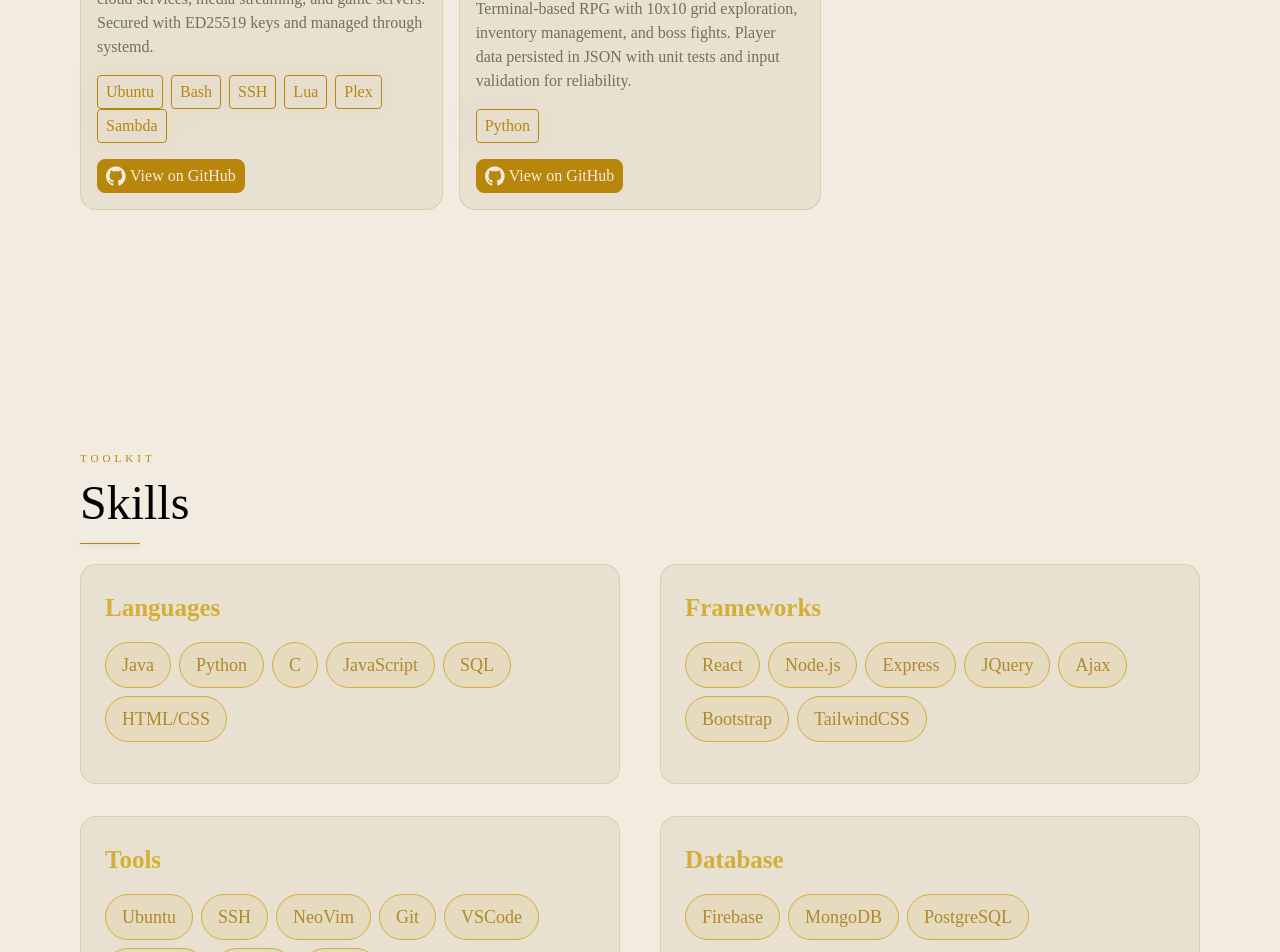
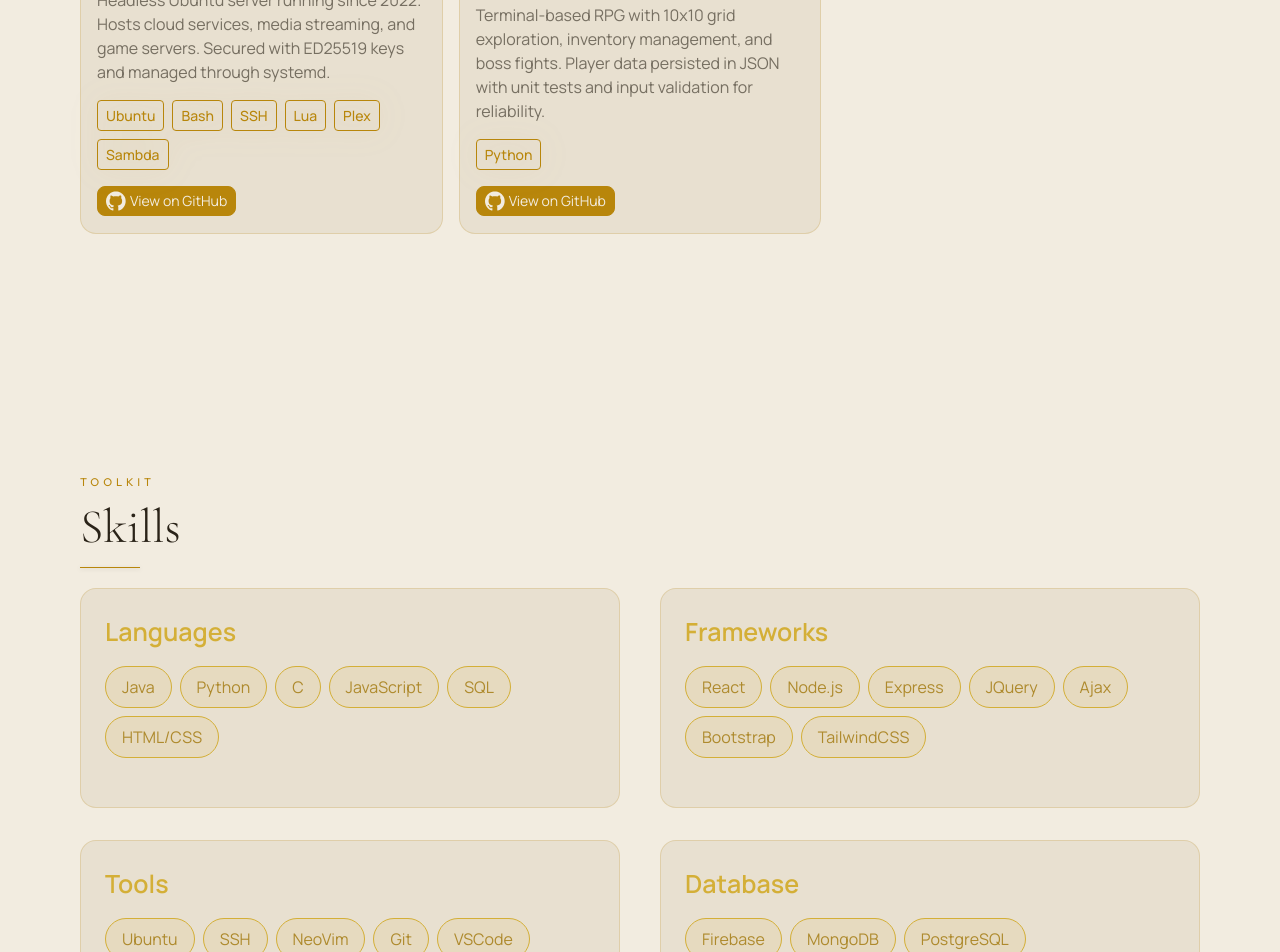
Before and after one commit to kpasag/Portfolio, a React (Vite) app: page / in a window 1280 px wide. Shown: the part 1720-2672 px from the top of the page. Built offline with nearby package versions, Linux system fonts and the light colour scheme.

Commit message:
Forgot to import google fonts

```diff
--- a/index.html
+++ b/index.html
@@ -5,6 +5,15 @@
     <link rel="icon" type="image/svg+xml" href="/favicon.svg" />
     <meta name="viewport" content="width=device-width, initial-scale=1.0" />
     <title>portfolio</title>
+
+    <!-- Google Fonts -->
+    <link rel="preconnect" href="https://fonts.googleapis.com" />
+    <link rel="preconnect" href="https://fonts.gstatic.com" crossorigin />
+    <link
+      href="https://fonts.googleapis.com/css2?family=Cormorant+Garamond:ital,wght@0,300..700;1,300..700&family=Manrope:wght@200..800&family=Newsreader:ital,opsz,wght@0,6..72,200..800;1,6..72,200..800&family=Outfit:wght@100..900&display=swap"
+      rel="stylesheet"
+    />
+    />
   </head>
   <body>
     <div id="root"></div>
--- a/src/Body.jsx
+++ b/src/Body.jsx
@@ -12,11 +12,27 @@ const TITLES = [
   "DevOps Engineer",
 ];
 
+function ExperienceCard({ date, title, company, paragraph }) {
+  return (
+    <section className="flex flex-col gap-y-2 ">
+      <div className="flex items-center  gap-x-4 text-[#B8860B]">
+        <span className="text-xl -translate-x-0.5">•</span>
+        <h3>{date}</h3>
+      </div>
+      <div className="px-6">
+        <h2 className="text-2xl text-[#2A2318]">{title}</h2>
+        <h3 className="text-[#D4A843]">{company}</h3>
+        <p className="text-[rgba(42,35,24,0.6)]">{paragraph}</p>
+      </div>
+    </section>
+  );
+}
+
 function SkillsCard({ title, skills }) {
   return (
     <section className="bg-[#E8E0D0] hover:bg-[#DED5C3] rounded-2xl p-6 border border-[rgba(184,134,11,0.2)] space-y-4 font-['Manrope'] h-55">
       <h1 className="font-semibold text-[25px] text-[#D4AF37] ">{title}</h1>
-      <div className="flex gap-2 text-[#ae8a2d] text-lg flex-wrap">
+      <div className="flex gap-2 text-[#ae8a2d] text-md flex-wrap">
         {skills.map((skill, index) => (
           <p
             className="bg-[rgba(212,168,67,0.12)] px-4 py-2 border rounded-3xl border-[#D4AF37] "
@@ -39,12 +55,12 @@ function ProjectCard({ img, title, paragraph, codeStacks, github }) {
       ></div>
       <div className="p-4 space-y-2">
         <div className="flex justify-between">
-          <h2 className="text-[#B8860B] text-center text-[23px] font-semibold tracking-wider">
+          <h2 className="text-[#B8860B] text-center text-[23px] font-['Cormorant_Garamond'] font-semibold">
             {title}
           </h2>
         </div>
         <p className="text-[rgba(42,35,24,0.6)]">{paragraph}</p>
-        <div className="flex space-x-2 text-[#D4AF37] drop-shadow-[0_0_15px_rgba(197,160,89,0.3)] font-medium py-2 flex-wrap">
+        <div className="flex gap-2 text-[#D4AF37] drop-shadow-[0_0_15px_rgba(197,160,89,0.3)] font-medium py-2 flex-wrap text-[14px] ">
           {codeStacks.map((stack, index) => (
             <p
               className="py-1 px-2 transition-all bg-[] hover:bg-amber-400 duration-300 hover:drop-shadow-[0_0_15px_rgba(197,160,89,0.3)] text-[#B8860B] border border-[#B8860B] rounded-sm"
@@ -55,7 +71,7 @@ function ProjectCard({ img, title, paragraph, codeStacks, github }) {
           ))}
         </div>
         <a
-          className="px-2 py-1 inline-flex space-x-1 transition-all bg-[#B8860B] hover:bg-amber-400 duration-300 hover:drop-shadow-[0_0_15px_rgba(197,160,89,0.3)] rounded-lg border border-[#B8860B] text-[#F2ECE0] items-center "
+          className="px-2 py-1 inline-flex space-x-1 transition-all bg-[#B8860B] hover:bg-amber-400 duration-300 hover:drop-shadow-[0_0_15px_rgba(197,160,89,0.3)] rounded-lg border border-[#B8860B] text-[#F2ECE0] items-center text-sm"
           href={github}
         >
           <svg
@@ -88,7 +104,7 @@ function SubtitleSection({ label, title }) {
       <p className="font-['Outfit'] text-[0.7rem] uppercase tracking-[0.35em] mb-3 text-[#B8860B]">
         {label}
       </p>
-      <h2 className="font-['Cormorant_Garamond'] text-4xl md:text-5xl font-light mb-4">
+      <h2 className="font-['Cormorant_Garamond'] text-4xl md:text-5xl font-light mb-4 text-[#2A2318]">
         {title}
       </h2>
       <div className="w-15 h-px bg-[#B8860B] drop-shadow-sm"></div>
@@ -240,15 +256,65 @@ function Body() {
             />
             <SkillsCard
               title={`Frameworks`}
-              skills={["React", "Node.js", "Express", "JQuery", "Ajax", "Bootstrap", "TailwindCSS"]}
+              skills={[
+                "React",
+                "Node.js",
+                "Express",
+                "JQuery",
+                "Ajax",
+                "Bootstrap",
+                "TailwindCSS",
+              ]}
             />
             <SkillsCard
               title={`Tools`}
-              skills={["Ubuntu", "SSH", "NeoVim", "Git", "VSCode", "JetBrains", "Figma", "Trello"]}
+              skills={[
+                "Ubuntu",
+                "SSH",
+                "NeoVim",
+                "Git",
+                "VSCode",
+                "JetBrains",
+                "Figma",
+                "Trello",
+              ]}
             />
             <SkillsCard
               title={`Database`}
               skills={["Firebase", "MongoDB", "PostgreSQL"]}
+            />
+          </div>
+        </section>
+
+        {/* Experience */}
+        <section
+          id="experience"
+          className="max-w-400 mx-auto py-30 min-h-screen px-20"
+        >
+          <div className="pb-10">
+            <SubtitleSection
+              label={`Journey`}
+              title={`Experience & Education`}
+            />
+          </div>
+          <div className="space-y-10 border-l border-[#D4A843] max-w-2/3">
+            <ExperienceCard
+              date={`May 2026 - Aug 2026`}
+              title={`IT Support Intern (Co-op)`}
+              company={`Walt Disney Animation Studio`}
+              paragraph={`Supporting the technology infrastructure behind animated feature films. Working closely with the IT team on systems support, troubleshooting, and tooling.`}
+            />
+            <ExperienceCard
+              date={`Sep 2025 - May 2027 (Expected)`}
+              title={`Computer Systems Technology Diploma`}
+              company={`British Columbia Institute of Technology`}
+              paragraph={`Studying software development, database systems, networking, and digital systems. Coursework in Java OOP, C programming, relational databases, and discrete math.`}
+            />
+            <ExperienceCard
+              date={`Aug 2023 - Sep 2025`}
+              title={`IT Support Ambassador & Learning Ambassador`}
+              company={`Amazon`}
+              paragraph={`Sole night-shift IT support resolving 500+ technical issues. Also served as Learning Ambassador, training 200+ associates on systems and processes.`}
             />
           </div>
         </section>
```
